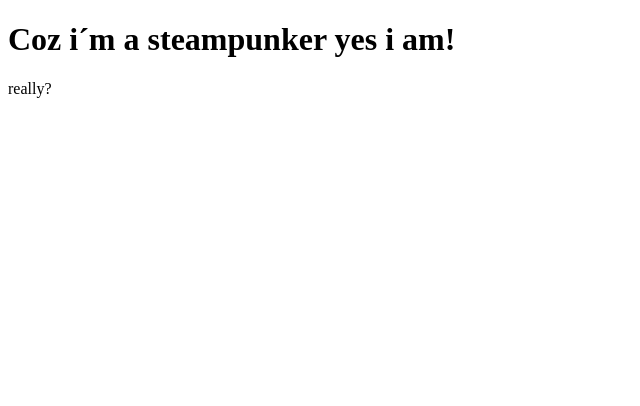
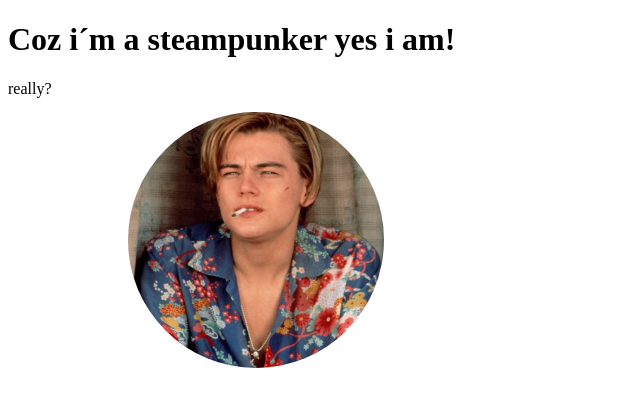
Before and after one commit to 1974pontus/R-U-CHORE, a React (Create React App) app: page / in a window 1280 px wide. Shown: the top 406 px of the page, without its empty margins (0-640 px from the left). Built offline with nearby package versions, Linux system fonts and the light colour scheme.

Commit message:
round imgage

```diff
--- a/src/components/App.tsx
+++ b/src/components/App.tsx
@@ -1,8 +1,11 @@
 import React from "react";
+import ProfileImg from './ProfileImg'
 
 const App = () => {
   return (
+
     <div>
+         <ProfileImg />
       <h1>Coz i´m a steampunker yes i am!</h1>
       <p>really?</p>
     </div>
--- a/src/components/ProfileImg.tsx
+++ b/src/components/ProfileImg.tsx
@@ -1,11 +1,24 @@
-import React from "react";
+import React, { CSSProperties } from "react";
+import imageSrc from '../img/leo.jpg'
 
-const ProfileImg = () => {
+function ProfileImg(){
+
+
   return (
     <div>
-      <h1>Rund profil bild</h1>
+      <img src={imageSrc} style={profile} alt="Leo DiCaprio in romeo and juliet" />
     </div>
   );
 };
 
 export default ProfileImg;
+
+
+const profile: CSSProperties = {
+    width: '20%',
+    position: 'absolute',
+    borderRadius: '50%',
+    left: '20%',
+    top: '15rem',
+    transform: 'translate(-50%, -50%)'
+}
```
Also changed, not shown: src/img/leo.jpg (added).
